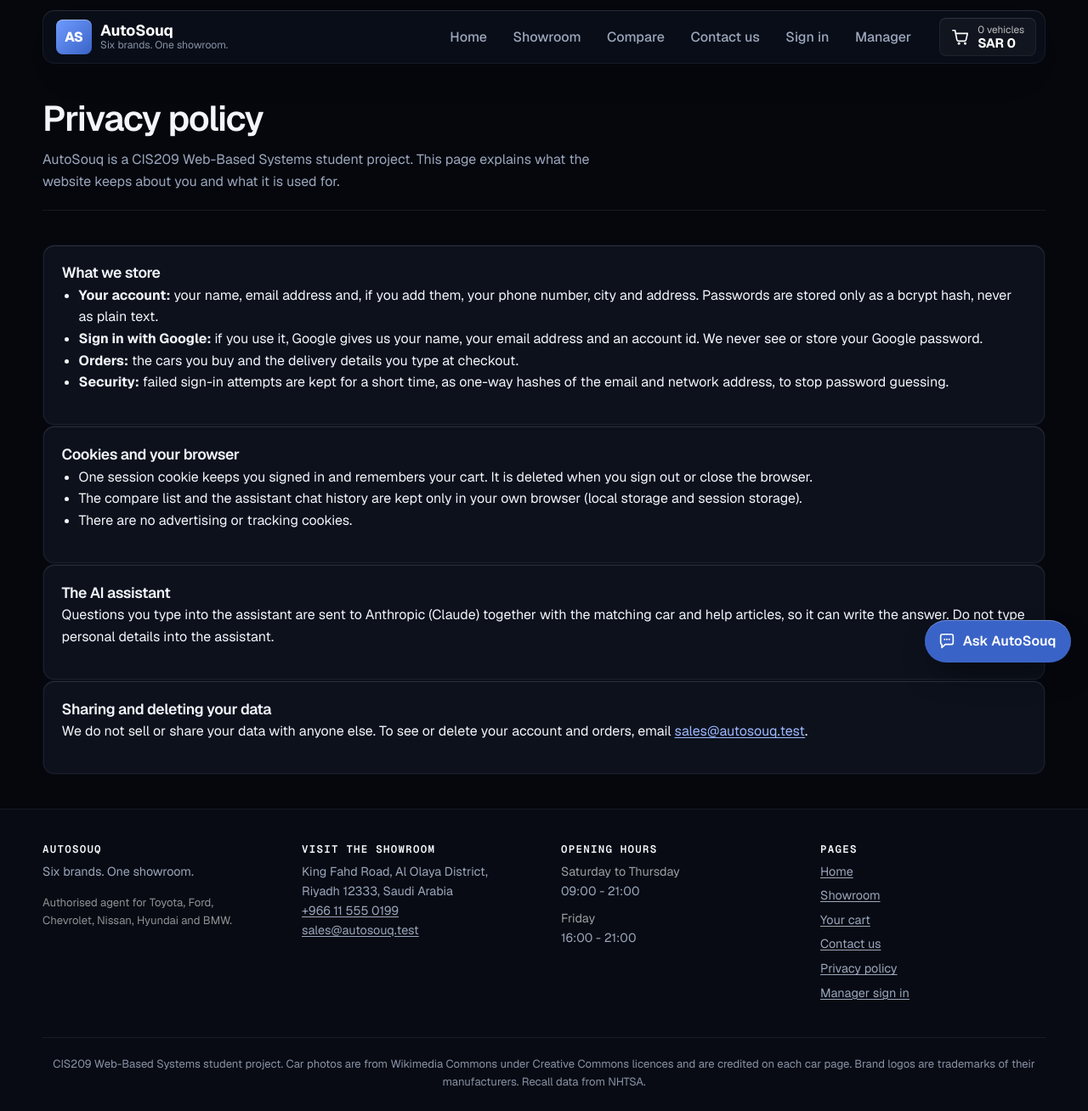
After one commit to AbdullahALAmoudi20/autosouq, a PHP site: page /autosouq/privacy.php in a window 1280 px wide. The commit adds this page. Shown: the whole page at 85% size. Run offline with PHP 8.4, Linux system fonts and the light colour scheme; some libraries are stand-ins or nearby versions.

Commit message:
Add a privacy policy page (needed to publish Google sign-in)

```diff
--- a/app/includes/footer.php
+++ b/app/includes/footer.php
@@ -46,6 +46,7 @@ declare(strict_types=1);
                 <li><a href="products.php">Showroom</a></li>
                 <li><a href="checkout.php">Your cart</a></li>
                 <li><a href="contact.php">Contact us</a></li>
+                <li><a href="privacy.php">Privacy policy</a></li>
                 <li><a href="admin_login.php">Manager sign in</a></li>
             </ul>
         </nav>
--- /dev/null
+++ b/app/privacy.php
@@ -0,0 +1,80 @@
+<?php
+/**
+ * Privacy policy. Google requires a public privacy policy link before a
+ * "Sign in with Google" app can be published, and it tells customers what
+ * the site keeps about them.
+ *
+ * @author  Abdullah Alamoudi (Back-End)
+ * @file    app/privacy.php
+ */
+
+declare(strict_types=1);
+
+require_once __DIR__ . '/includes/cart.php';
+
+$pageTitle       = 'Privacy policy';
+$pageDescription = 'What AutoSouq stores about you and why.';
+$bodyClass       = 'page-privacy';
+
+require __DIR__ . '/includes/header.php';
+?>
+
+<div class="container">
+
+    <header class="page-head">
+        <h1>Privacy policy</h1>
+        <p class="page-lead">
+            AutoSouq is a CIS209 Web-Based Systems student project. This page
+            explains what the website keeps about you and what it is used for.
+        </p>
+    </header>
+
+    <section class="panel">
+        <h2>What we store</h2>
+        <ul>
+            <li><strong>Your account:</strong> your name, email address and, if you
+                add them, your phone number, city and address. Passwords are stored
+                only as a bcrypt hash, never as plain text.</li>
+            <li><strong>Sign in with Google:</strong> if you use it, Google gives us
+                your name, your email address and an account id. We never see or
+                store your Google password.</li>
+            <li><strong>Orders:</strong> the cars you buy and the delivery details you
+                type at checkout.</li>
+            <li><strong>Security:</strong> failed sign-in attempts are kept for a short
+                time, as one-way hashes of the email and network address, to stop
+                password guessing.</li>
+        </ul>
+    </section>
+
+    <section class="panel">
+        <h2>Cookies and your browser</h2>
+        <ul>
+            <li>One session cookie keeps you signed in and remembers your cart.
+                It is deleted when you sign out or close the browser.</li>
+            <li>The compare list and the assistant chat history are kept only in
+                your own browser (local storage and session storage).</li>
+            <li>There are no advertising or tracking cookies.</li>
+        </ul>
+    </section>
+
+    <section class="panel">
+        <h2>The AI assistant</h2>
+        <p>
+            Questions you type into the assistant are sent to Anthropic (Claude)
+            together with the matching car and help articles, so it can write the
+            answer. Do not type personal details into the assistant.
+        </p>
+    </section>
+
+    <section class="panel">
+        <h2>Sharing and deleting your data</h2>
+        <p>
+            We do not sell or share your data with anyone else. To see or delete
+            your account and orders, email
+            <a href="mailto:<?= e(SHOP_EMAIL) ?>"><?= e(SHOP_EMAIL) ?></a>.
+        </p>
+    </section>
+
+</div>
+
+<?php require __DIR__ . '/includes/footer.php'; ?>
```
